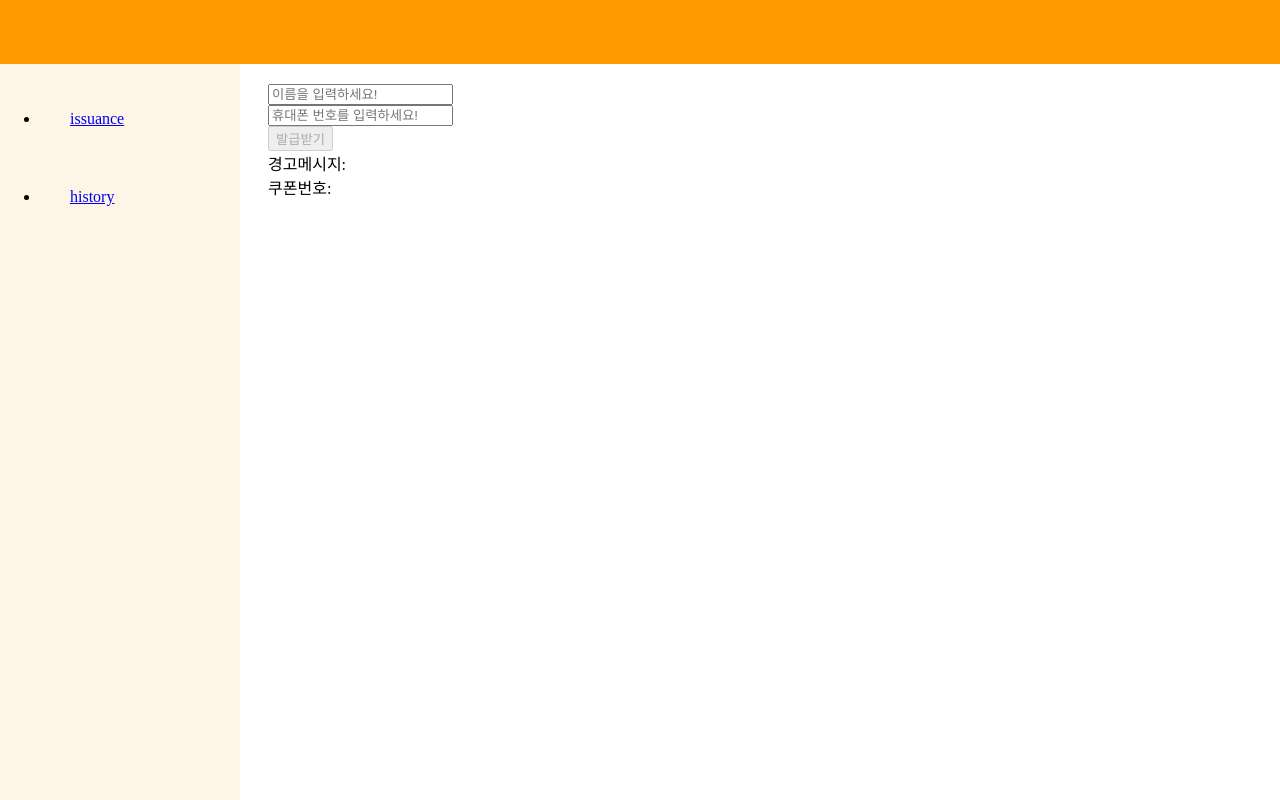
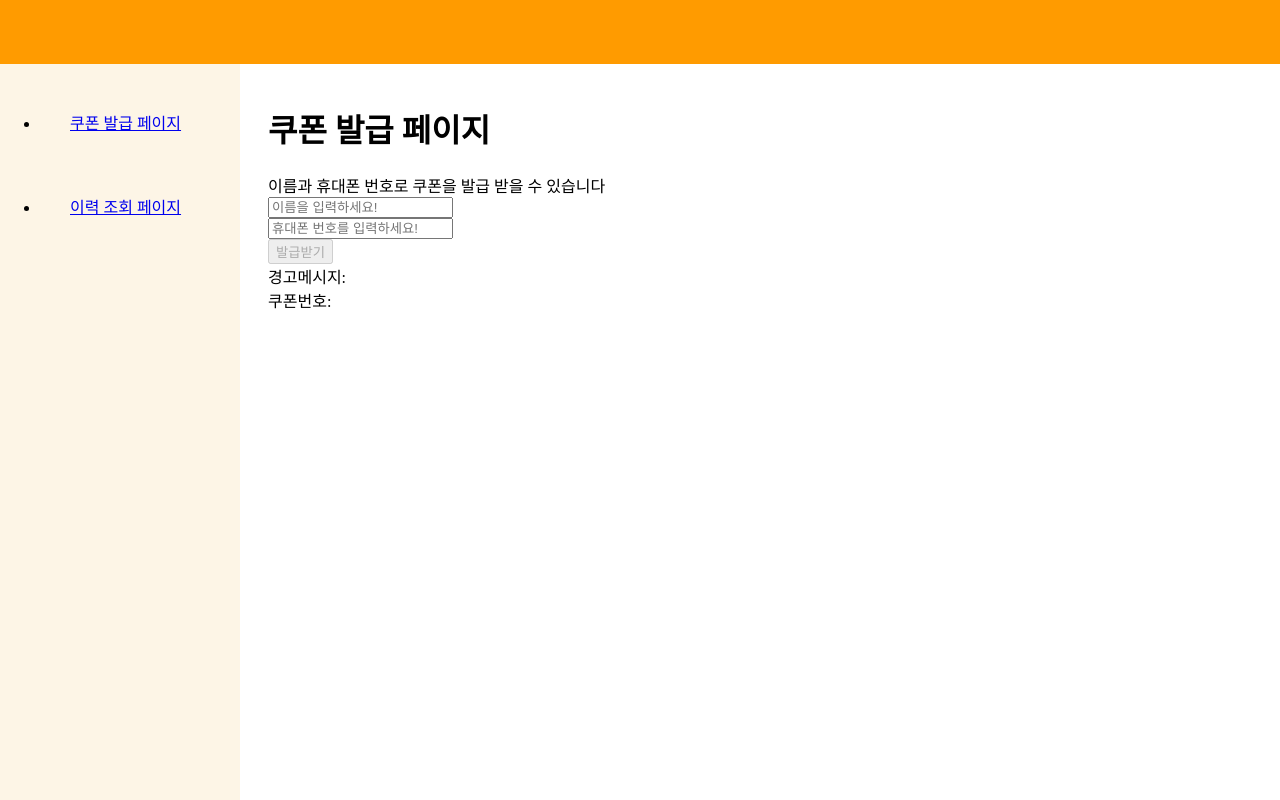
Before and after one commit to swywssaid/smile-BI, a React (Create React App) app in the folder client/: page / in a window 1280 px wide. Built offline with nearby package versions, Linux system fonts and the light colour scheme.

Commit message:
design: 기본 디자인 수정 및 추가

```diff
--- a/client/src/layout/MainLayout.jsx
+++ b/client/src/layout/MainLayout.jsx
@@ -6,8 +6,8 @@ import Sidebar from './Sidebar';
 
 export default function MainLayout() {
   const pages = [
-    { id: 1, name: 'issuance', path: '/' },
-    { id: 2, name: 'history', path: '/history' },
+    { id: 1, name: '쿠폰 발급 페이지', path: '/' },
+    { id: 2, name: '이력 조회 페이지', path: '/history' },
   ];
 
   return (
--- a/client/src/pages/HistoryPage.jsx
+++ b/client/src/pages/HistoryPage.jsx
@@ -51,9 +51,10 @@ export default function HistoryPage() {
 
   return (
     <div>
+      <h1>이력 조회 페이지</h1>
+      <div>원하는 정보를 검색할 수 있습니다</div>
       <Form {...nameProps} />
       <Form {...phoneProps} />
-      <h1>Coupon Dashboard</h1>
       <table>
         <thead>
           <tr>
--- a/client/src/pages/IssuancePage.jsx
+++ b/client/src/pages/IssuancePage.jsx
@@ -82,6 +82,8 @@ export default function IssuancePage() {
 
   return (
     <div>
+      <h1>쿠폰 발급 페이지</h1>
+      이름과 휴대폰 번호로 쿠폰을 발급 받을 수 있습니다
       <Form {...nameProps} />
       <Form {...phoneProps} />
       <Button
```
